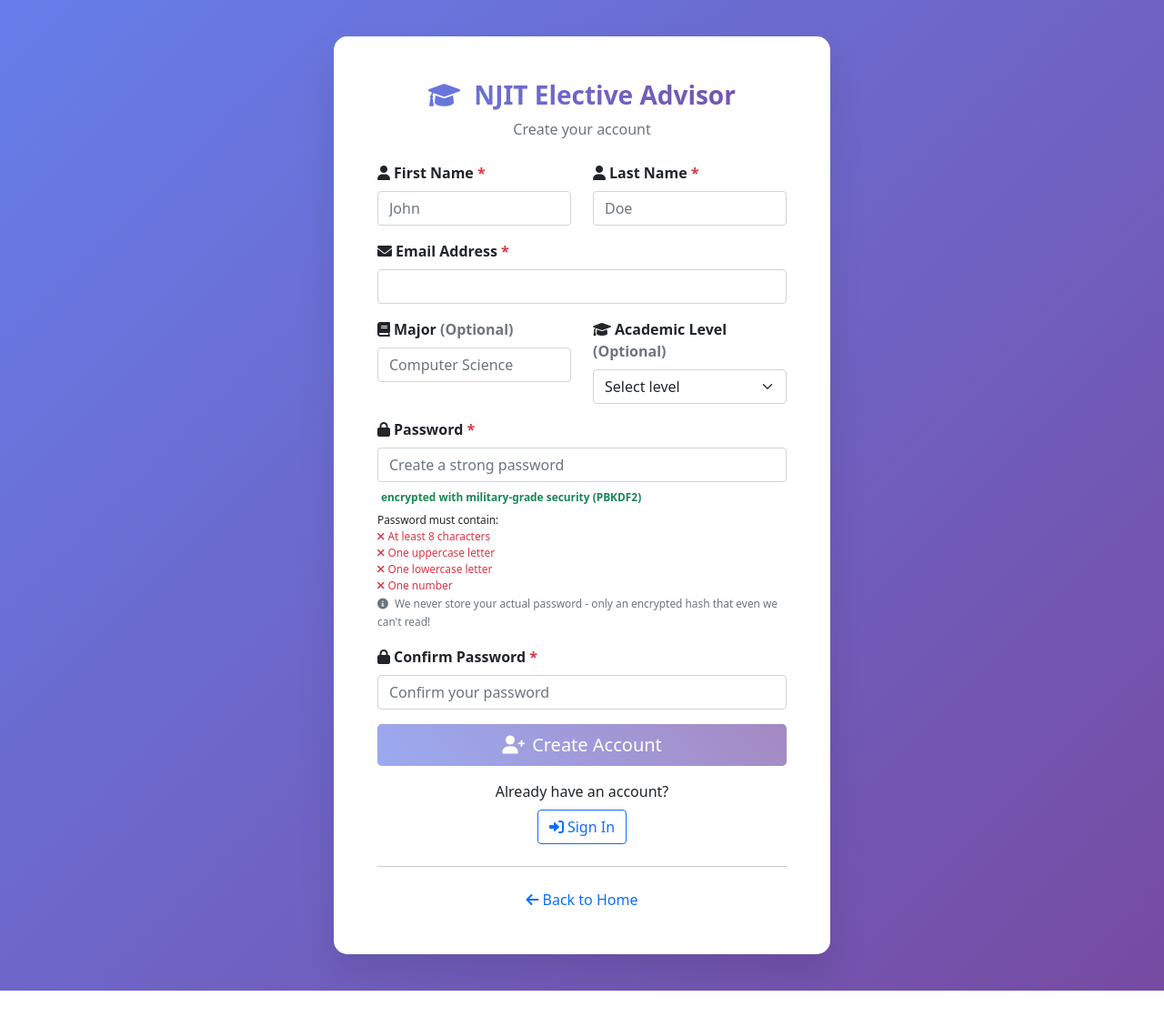
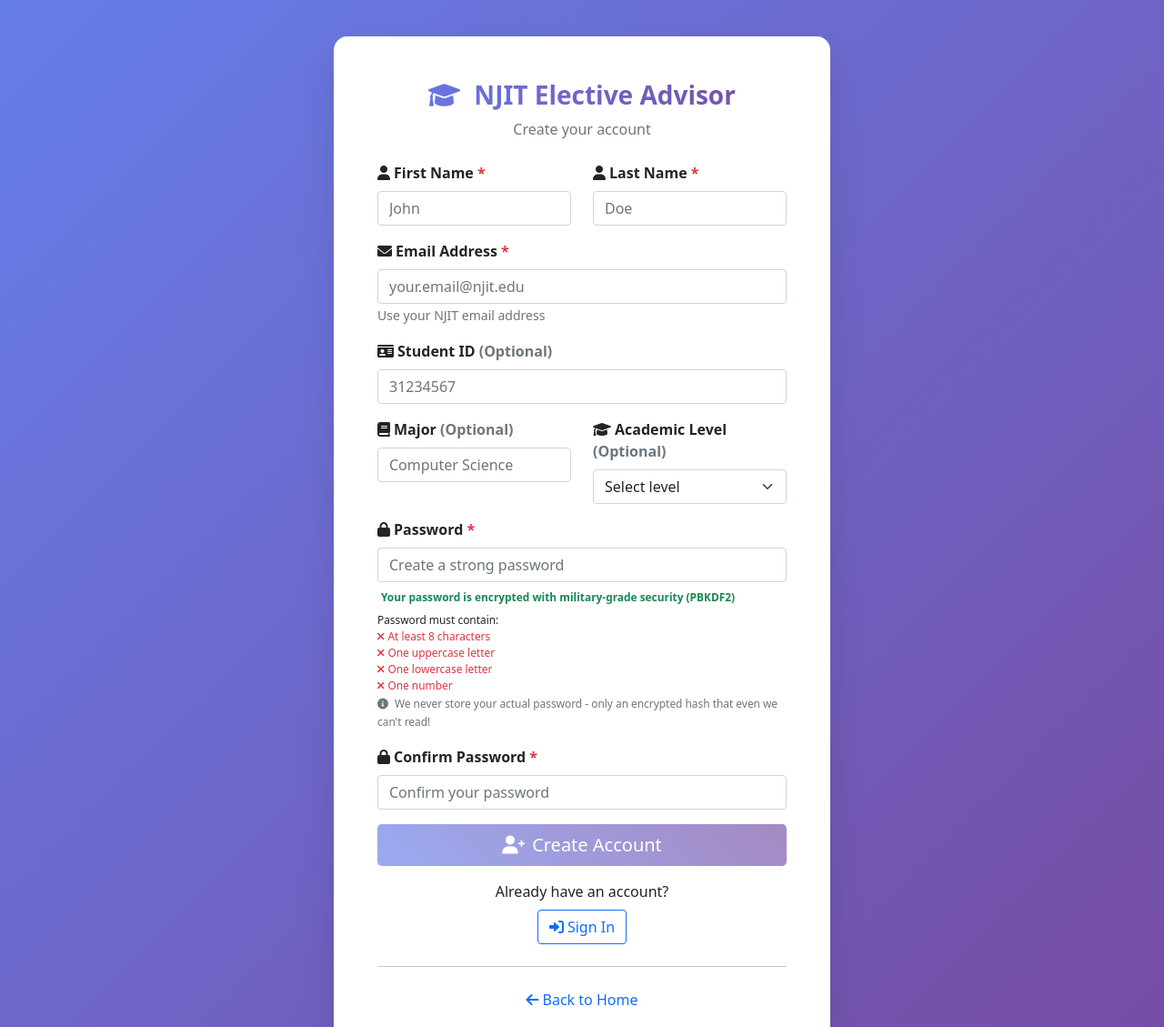
Before and after one commit to GurmeherSingh/NJITElectiveAdvisor, a Flask app: page /register in a window 1280 px wide. Shown: the top 1129 px of the page at 91% size. Before the commit the page ends 1089 px from the top, so only its background shows below. Run offline with Flask 3, Linux system fonts and the light colour scheme; parts of the project's set-up code (start-up, migrations or seed data) failed here and were passed over.

Commit message:
Revert "FIXED UI"
This reverts commit 0744f9e7ef915e27da2266584dca4bd6cb2af4e7.

```diff
--- a/templates/auth/login.html
+++ b/templates/auth/login.html
@@ -97,7 +97,7 @@
                                         <i class="fas fa-envelope me-1"></i>Email Address
                                     </label>
                                     <input type="email" class="form-control" id="email" name="email" required
-                                           >
+                                           placeholder="your.email@njit.edu">
                                 </div>
 
                                 <div class="mb-3">
@@ -108,7 +108,7 @@
                                            placeholder="Enter your password">
                                     <small class="text-success">
                                         <i class="fas fa-shield-check me-1"></i>
-                                        <!-- Your password is protected with bank-level encryption -->
+                                        Your password is protected with bank-level encryption
                                     </small>
                                 </div>
 
--- a/templates/auth/register.html
+++ b/templates/auth/register.html
@@ -128,10 +128,11 @@
                                     <label for="email" class="form-label fw-bold">
                                         <i class="fas fa-envelope me-1"></i>Email Address <span class="text-danger">*</span>
                                     </label>
-                                    <input type="email" class="form-control" id="email" name="email" required>
+                                    <input type="email" class="form-control" id="email" name="email" required
+                                           placeholder="your.email@njit.edu">
+                                    <small class="text-muted">Use your NJIT email address</small>
                                 </div>
 
-                                <!-- Removed Student ID field
                                 <div class="mb-3">
                                     <label for="studentId" class="form-label fw-bold">
                                         <i class="fas fa-id-card me-1"></i>Student ID <span class="text-muted">(Optional)</span>
@@ -139,7 +140,6 @@
                                     <input type="text" class="form-control" id="studentId" name="student_id"
                                            placeholder="31234567">
                                 </div>
-                                -->
 
                                 <div class="row">
                                     <div class="col-md-6 mb-3">
@@ -174,7 +174,7 @@
                                     <!-- Password Requirements -->
                                     <div class="password-requirements mt-2">
                                         <small class="d-block fw-bold text-success mb-2">
-                                            <i class="fas fa-shield-check me-1"></i>encrypted with military-grade security (PBKDF2)
+                                            <i class="fas fa-shield-check me-1"></i>Your password is encrypted with military-grade security (PBKDF2)
                                         </small>
                                         <small class="d-block">Password must contain:</small>
                                         <small class="requirement d-block" id="req-length">
--- a/templates/landing.html
+++ b/templates/landing.html
@@ -260,8 +260,7 @@
                         <div class="text-center mt-3">
                             <small class="text-muted">
                                 <i class="fas fa-graduation-cap me-1"></i>
-
-
+                                Official NJIT Course Database •
                                 <i class="fas fa-users me-1"></i>
                                 Trusted by Students •
                                 <i class="fas fa-lock me-1"></i>
```
